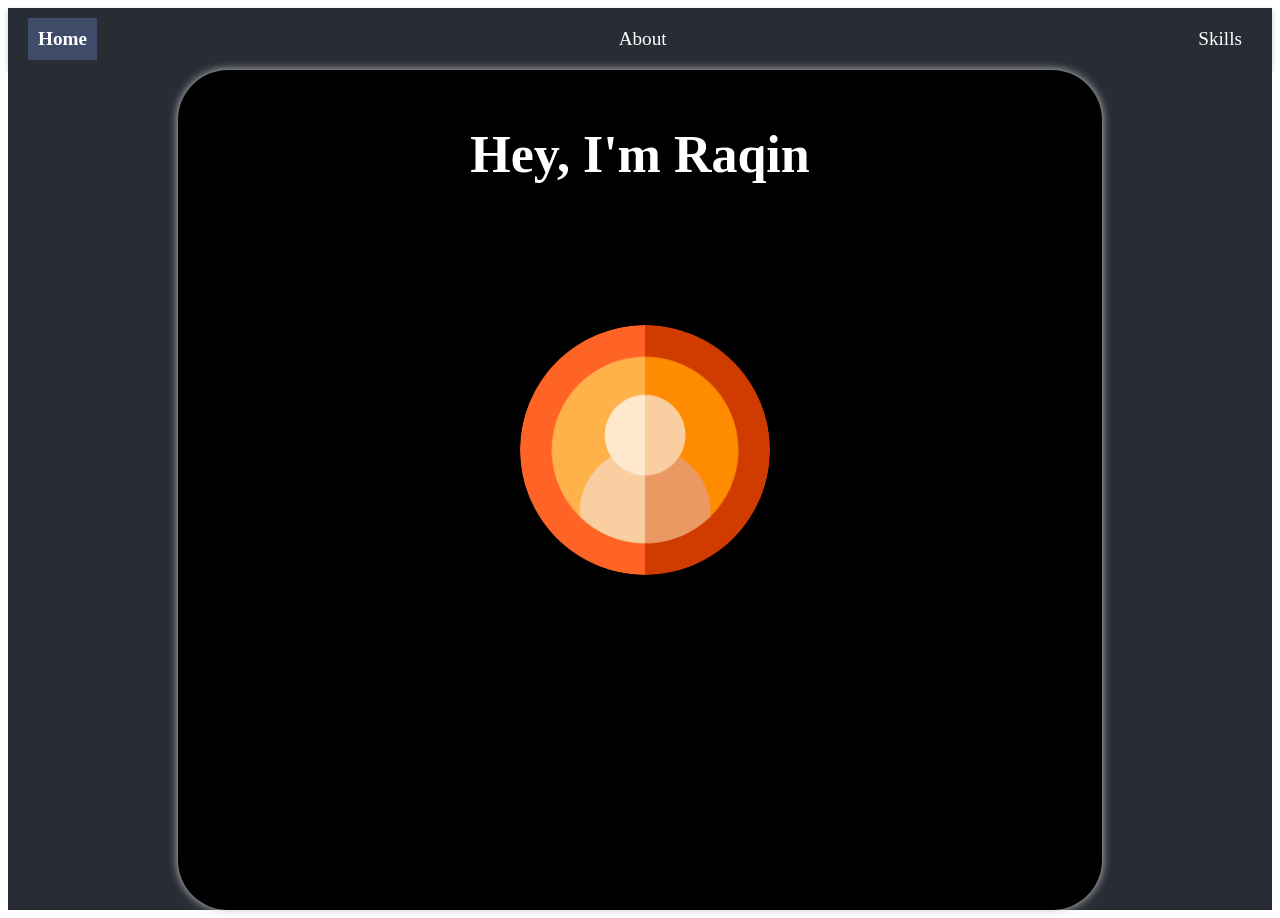
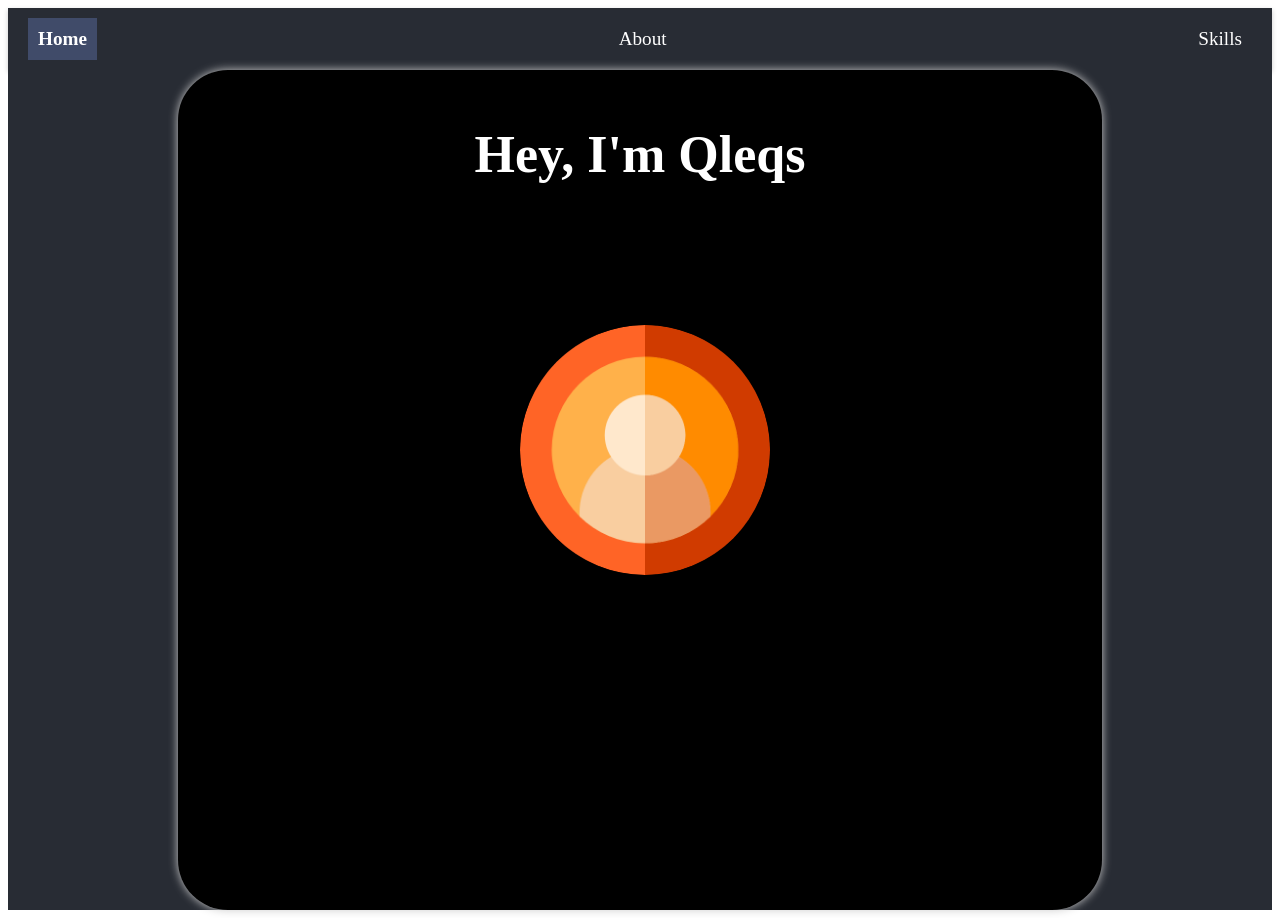
Before and after one commit to qleqs/Portfolio, a React (Create React App) app: page / in a window 1280 px wide. Built offline with nearby package versions, Linux system fonts and the light colour scheme.

Commit message:
Update Home.js

```diff
--- a/src/pages/Home.js
+++ b/src/pages/Home.js
@@ -13,7 +13,7 @@ function Home() {
           transition={{ duration: 1 }}
           className="rectangle"
         >
-          <h1>Hey, I'm Raqin</h1>
+          <h1>Hey, I'm Qleqs</h1>
         </motion.div>
         <motion.img
           src={me}
```
